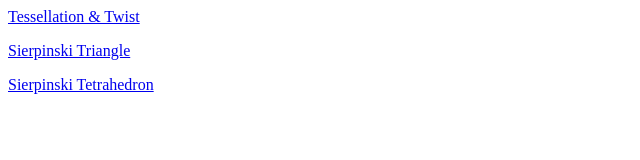
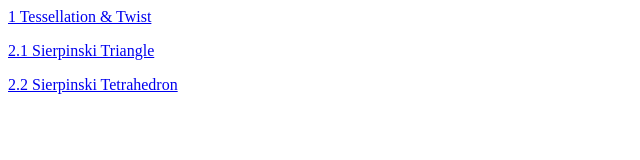
Before and after one commit to iSudocat/WebGL_Homework, a plain HTML site: page index.html in a window 1280 px wide. Shown: the whole page, without its empty margins (0-640 px from the left). Drawn offline with Linux system fonts and the light colour scheme.

Commit message:
Online Preview

```diff
--- a/index.html
+++ b/index.html
@@ -5,9 +5,9 @@
 </head>
 
 <body>
-    <p><a href="1.html">Tessellation & Twist</a></p>
-    <p><a href="2.1.html">Sierpinski Triangle</a></p>
-    <p><a href="2.2.html">Sierpinski Tetrahedron</a></p>
+    <p><a href="1.html">1 Tessellation & Twist</a></p>
+    <p><a href="2.1.html">2.1 Sierpinski Triangle</a></p>
+    <p><a href="2.2.html">2.2 Sierpinski Tetrahedron</a></p>
 </body>
 
 </html>
```
Also changed, not shown: 1 other file.
